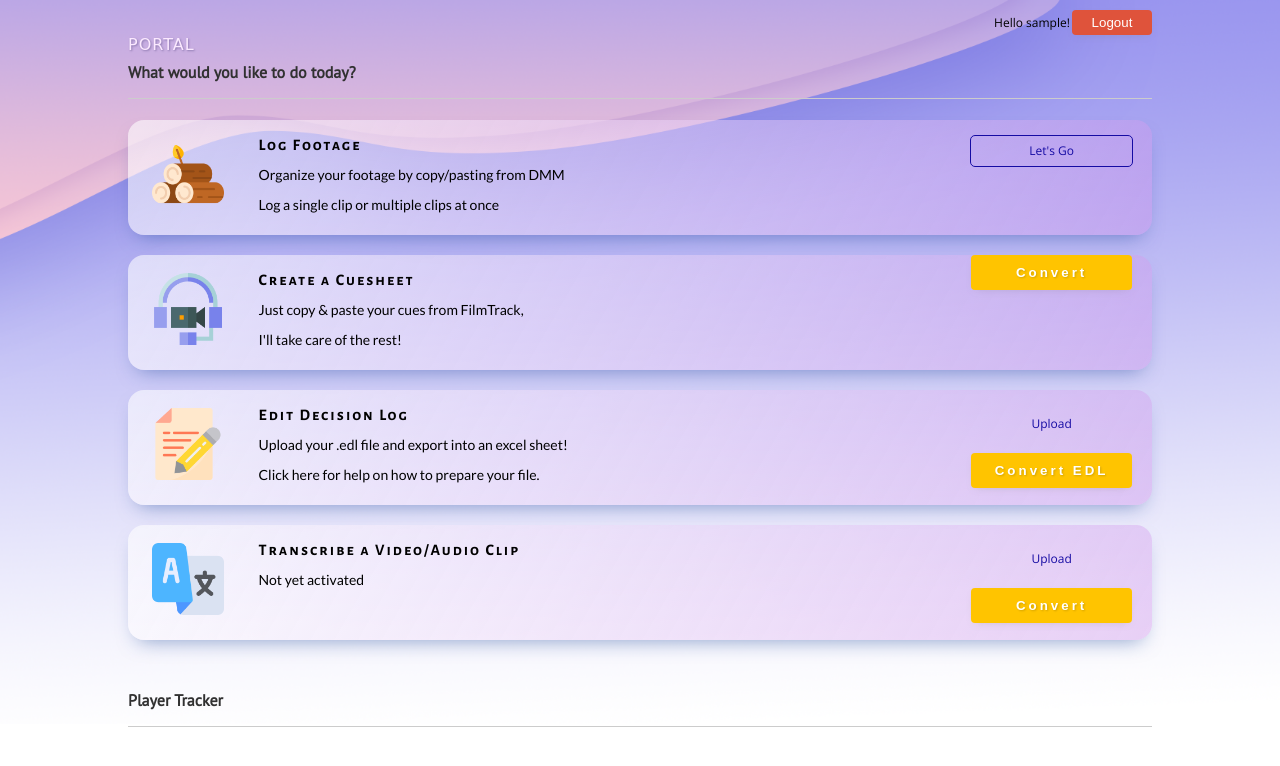
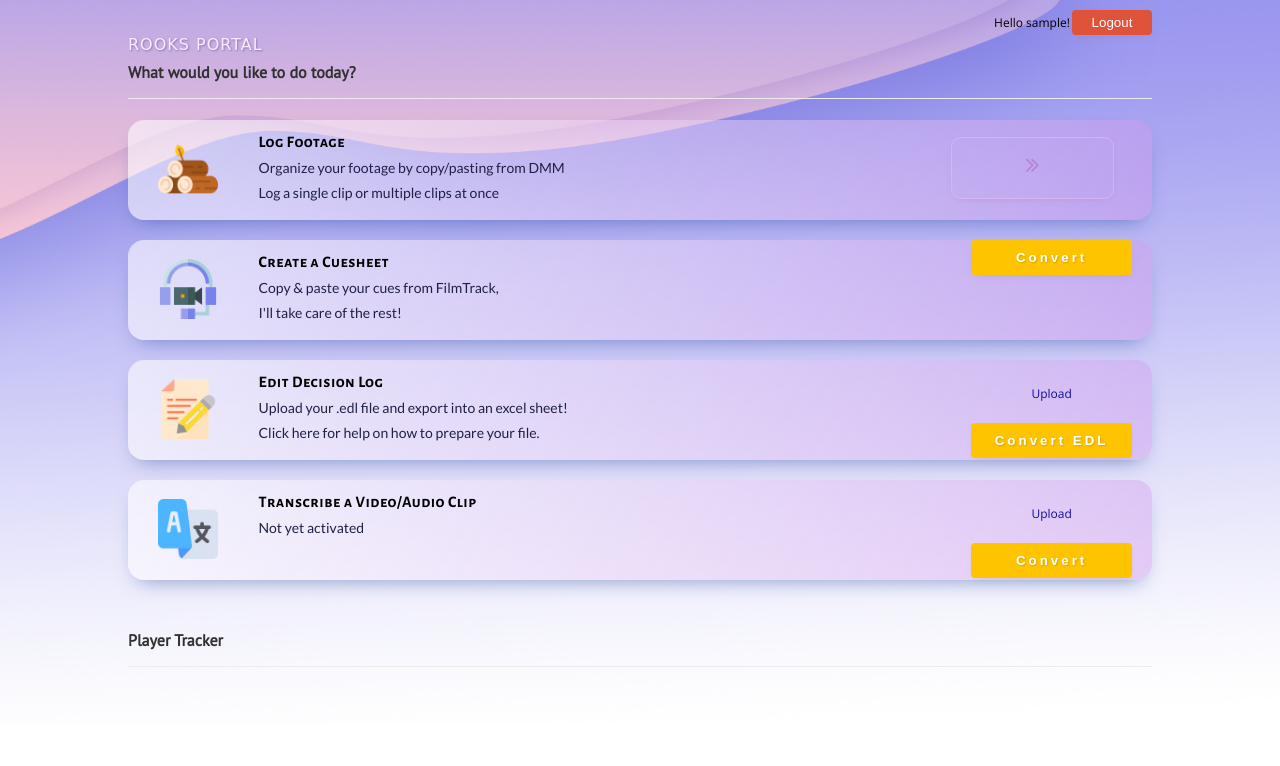
Before and after one commit to chaseahn/yizzly, a Flask app: page /index in a window 1280 px wide. Shown: the top 766 px of the page. Run offline with Flask 2, Linux system fonts and the light colour scheme; the visitor is signed in with stand-in values (Sample User, id 1); parts of the project's set-up code (start-up, migrations or seed data) failed here and were passed over; some web fonts are replaced.

Commit message:
add animation button

```diff
--- a/run/src/static/css/main.css
+++ b/run/src/static/css/main.css
@@ -18,7 +18,7 @@ hr {
     display: block;
     height: 1px;
     border: 0;
-    border-top: 1px solid #ccc;
+    border-top: 1px solid rgb(236, 236, 236);
     margin: 1em 0;
     padding: 0;
 }
@@ -37,7 +37,7 @@ h2 {
 }
 
 text {
-    color: black;
+    color: rgb(32, 32, 70);
     font-family: 'Lato', sans-serif;
     padding: 0px;
     font-size: 14px;
@@ -148,7 +148,7 @@ p {
     font-weight: 700;
     font-size: 1em;
     color: rgb(0, 0, 0);
-    letter-spacing: 2px;
+    letter-spacing: .5px;
 }
 
 .logo-text span{
@@ -174,9 +174,9 @@ p {
     border-width: 0px;
     border-color: rgb(223, 223, 223);
     border-radius: 1em;
-    line-height: 30px;
+    line-height: 25px;
     margin-top: 20px;
-    min-height: 115px;
+    min-height: 100px;
     background-image: linear-gradient(120deg,  rgba(255, 255, 255, 0.582), rgb(207, 147, 235, .4));
     box-shadow: 0px 10px 20px -10px rgba(20, 65, 150, .5);
 }
@@ -195,12 +195,12 @@ p {
     display: block;
     overflow: hidden;
     min-height: 100%;
-    line-height: 100px;
+    line-height: 90px;
 }
 
 
 .h-col .row-info .image-box img {
-    max-width: 60%;
+    max-width: 50%;
     margin: 0 auto;
     vertical-align: middle;
     padding-top: 5px;
@@ -219,8 +219,36 @@ p {
 }
 
 .h-col .row-info .row-action .button-container {
-    vertical-align: middle;
+    margin: 0 auto;
 }
+
+.h-col .row-info .row-action .button-container .go-button {
+    width: 80%;
+    height: 100%;
+    background-color: None;
+    border-style: solid;
+    border-width: 1.5px;
+    border-color: rgba(231, 184, 255, 0.6);
+    color: rgb(182, 134, 206);
+    border-radius: 10px;
+    overflow: hidden;
+    line-height: 60px;
+    box-shadow: 0px 3px 10px -5px rgb(128, 128, 128, .4);
+    margin-top: 17px;
+    transition: ease-in .4s;
+}
+
+.h-col .row-info .row-action .button-container:hover .go-button {
+    background-image: linear-gradient(120deg,  rgba(255, 255, 255, 0.397), rgba(147, 235, 187, 0.4));
+    border-color: rgba(172, 255, 172);
+    box-shadow: 0px 3px 10px -5px rgba(151, 255, 151, 0.678);
+    transition: ease-in;
+    color: rgba(172, 255, 172);
+}
+
+
+
+
 
 .h-col .row-info .row-action .button-container .log-button-single {
     width: 80%;
--- a/run/src/templates/private/index.html
+++ b/run/src/templates/private/index.html
@@ -28,7 +28,7 @@
                 </div>
                 <div class="header-container">
                     <div class="logo-text">
-                        <span>PORTAL</span>
+                        <span>ROOKS PORTAL</span>
                     </div>
                 </div>
                 <h1>
@@ -56,8 +56,8 @@
                     <div class="row-action">
                         <div class="button-container">
                             <a href="/log">
-                            <div class="log-button-single">
-                                <div class="subtext">Let's Go</div>
+                            <div class="go-button">
+                                <i class="fa fa-angle-double-right" style="font-size:24px"></i>
                             </div>
                             </a>
                         </div>
@@ -75,7 +75,7 @@
                             Create a Cuesheet
                         </div>
                         <text>
-                            Just copy & paste your cues from FilmTrack, <br>
+                            Copy & paste your cues from FilmTrack, <br>
                             I'll take care of the rest!
                         </text>
                     </div>
--- a/run/src/templates/structure.html
+++ b/run/src/templates/structure.html
@@ -11,6 +11,7 @@
         <meta name="viewport" content="width=device-width, initial-scale=1">
         <link rel="stylesheet" href="{{ url_for('static', filename='css/structure.css') }}">
         <link rel="shortcut icon" href="{{ url_for('static', filename='img/favicon.ico') }}">
+        <link rel="stylesheet" href="https://cdnjs.cloudflare.com/ajax/libs/font-awesome/4.7.0/css/font-awesome.min.css">
     </head>
     <body>
         <!--[if lt IE 7]>
```
